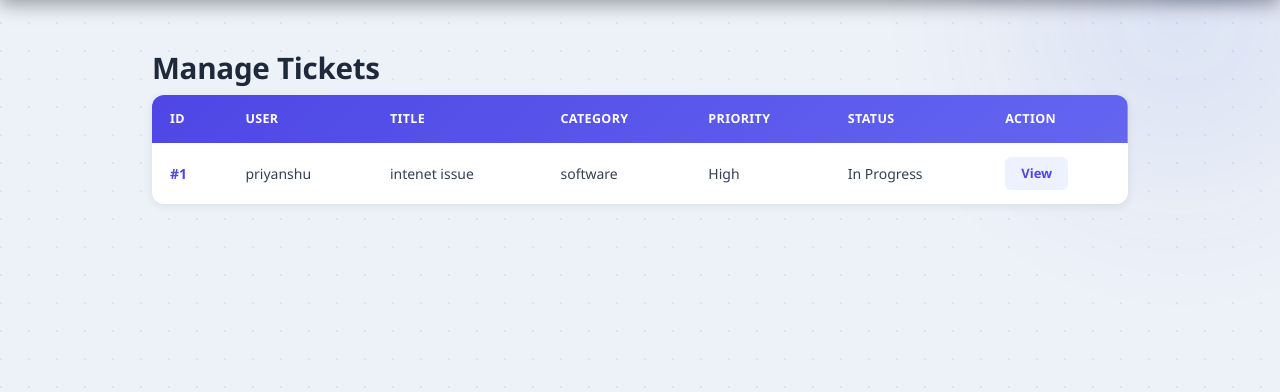
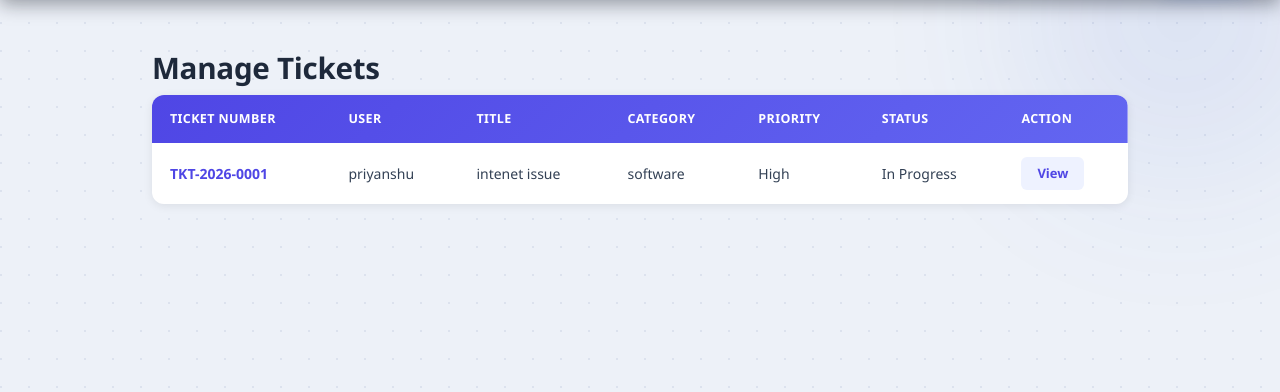
Before and after one commit to priyanshukaran75/HelpDesk, a Django app: page /account/manage/ in a window 1280 px wide. Shown: the part 62-454 px from the top of the page. Run offline with Django 5.2, Linux system fonts and the light colour scheme; a user stored in the database is signed in; data comes from the database, SQL or seed files in the repository; both versions use the stored data as it was after the commit.

Commit message:
add ticket number

```diff
--- a/account/templates/account/manage_tickets.html
+++ b/account/templates/account/manage_tickets.html
@@ -7,7 +7,7 @@ Manage Tickets
 <table class="ticket-table">
     <thead>
         <tr>
-            <th>ID</th>
+            <th>Ticket Number</th>
             <th>User</th>
             <th>Title</th>
             <th>Category</th>
@@ -19,7 +19,7 @@ Manage Tickets
     <tbody>
     {% for ticket in tickets %}
         <tr>
-            <td>#{{ ticket.id }}</td>
+            <td>{{ ticket.ticket_number }}</td>
             <td>{{ ticket.user.user.username }}</td>
             <td>{{ ticket.title }}</td>
             <td>{{ ticket.category }}</td>
```
Also changed, not shown: db.sqlite3.
